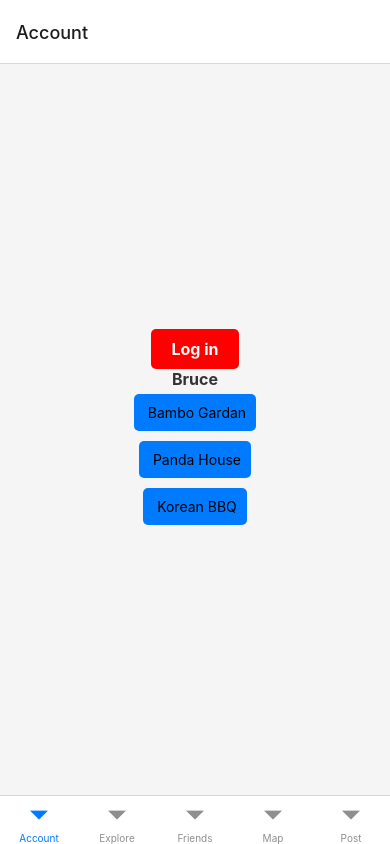
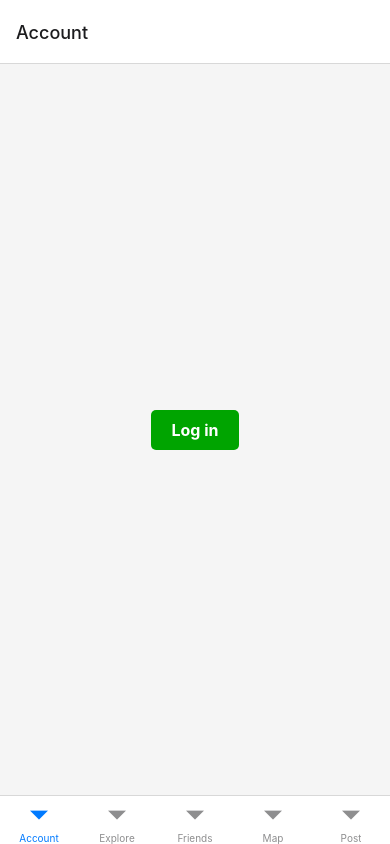
Before and after one commit to Food-App-Dev-Team/Food_App_React-native, a React Native app in the folder Food_App/: screen /Account in a window 390 px wide. Built offline with nearby package versions, Linux system fonts and the light colour scheme.

Commit message:
Update on Account

```diff
--- a/Food_App/Pages/Account.jsx
+++ b/Food_App/Pages/Account.jsx
@@ -43,6 +43,20 @@ const styles = StyleSheet.create({
         paddingVertical: 10,
         paddingHorizontal: 20,
         borderRadius: 5,
+        position: 'relative',
+        marginTop: 200
+      }, login: {
+        position: 'relative',
+        backgroundColor: '#00A400',
+        paddingVertical: 10,
+        paddingHorizontal: 20,
+        borderRadius:5
+      }, username: {
+        fontSize: 30,
+        fontWeight: 'bold',
+        color: '#333333',
+        position: 'relative',
+        padding : 40
       }
 });
 
@@ -72,29 +86,43 @@ function Account() {
         setLogin(true)
     }
 
+    function changePassword(){
 
-
-
+    }
 
     return (
         <View style = {styles.container}>
-            {!login ? <View><TouchableOpacity style={styles.logout} onPress={Login}>
+            {!login ?
+            <View>
+                <TouchableOpacity style={styles.login} onPress={Login}>
                     <Text style={styles.buttonText}>Log in</Text>
-            </TouchableOpacity></View> : <View></View>}
+                </TouchableOpacity>
+            </View> : <View></View>}
 
+            {login ?
+            <View>
+                <Text style = {styles.username}>{test_username}</Text>
 
-            <Text style = {styles.text}>{test_username}</Text>
-
+                <Text style = {styles.text}>Recently Viewed: </Text>
                 {recentlyView.map((item, index) => (
                     <TouchableOpacity key = {index} style = {styles.item} onPress= {() => checkout({item})}>
                         <Text style={styles.itemText}> {item}</Text>
                     </TouchableOpacity>
                 ))}
 
-            {login ? <View><TouchableOpacity style={styles.logout} onPress={Logout}>
+
+                <View>
+                    <TouchableOpacity style={styles.button} onPress={changePassword}>
+                        <Text style={styles.buttonText}>Change your password</Text>
+                    </TouchableOpacity>
+                </View>
+
+                <View>
+                    <TouchableOpacity style={styles.logout} onPress={Logout}>
                         <Text style={styles.buttonText}>Log out</Text>
-            </TouchableOpacity></View> : <View></View>}
-
+                    </TouchableOpacity>
+                </View>
+            </View> : <View></View>}
 
         </View>
 
```
Lines whose indentation alone changed are shown as unchanged.
